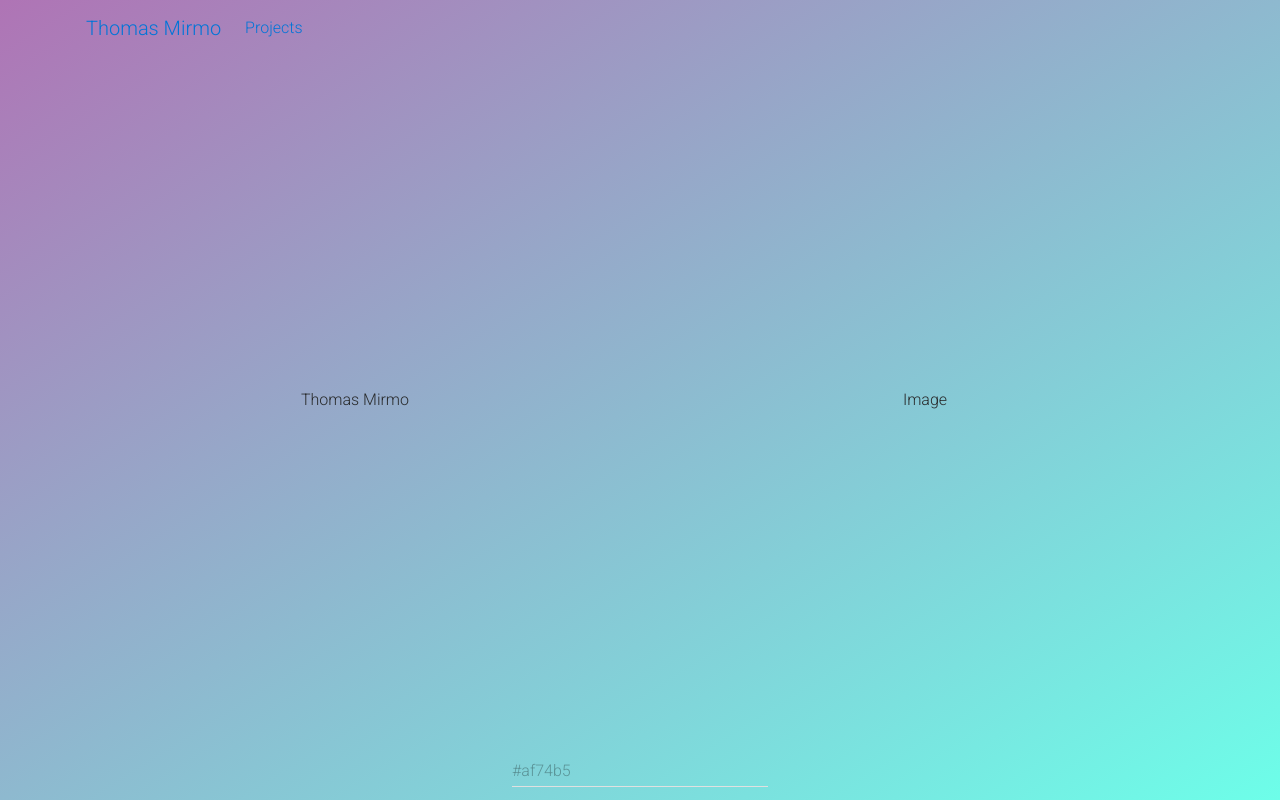
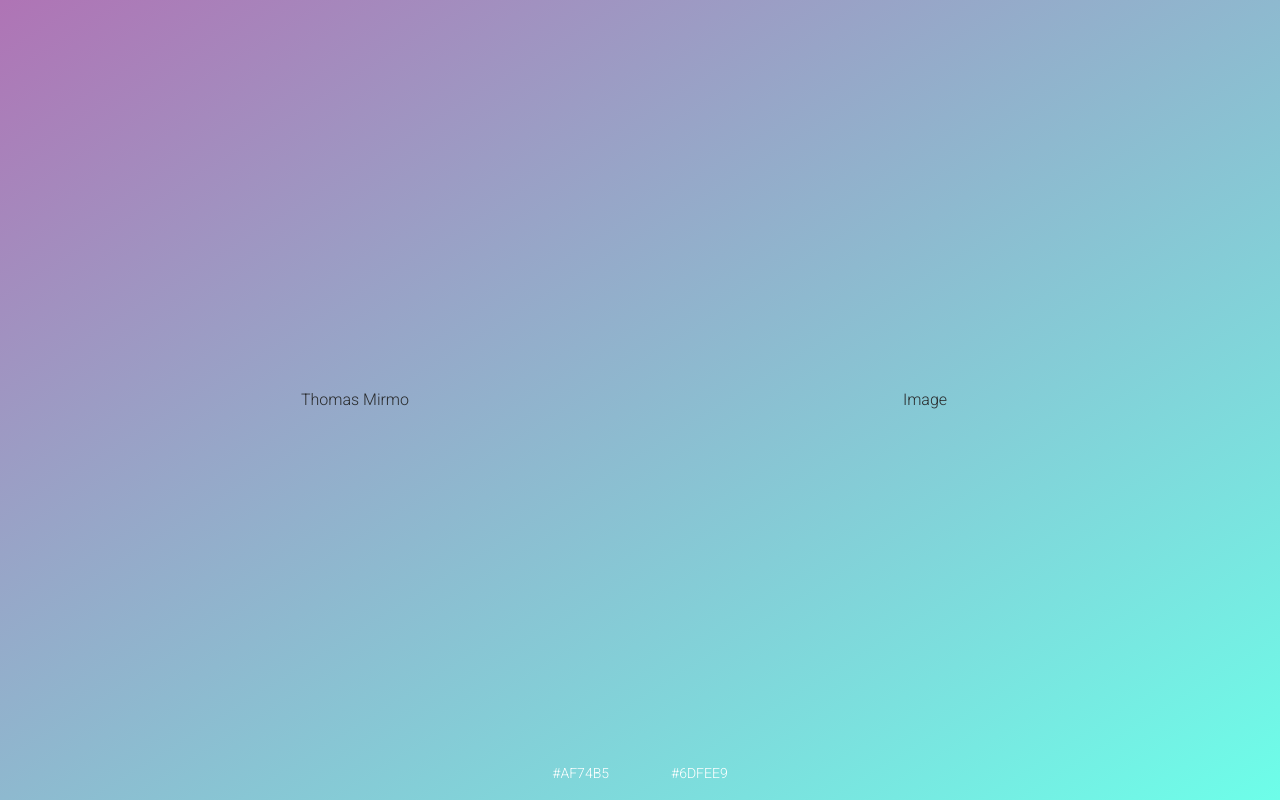
Before and after one commit to tmirmota/mirmo, a React (Create React App) app: page / in a window 1280 px wide. Shown: the top 800 px of the page. Built offline with nearby package versions, Linux system fonts and the light colour scheme; what react-tap-event-plugin would draw is missing.

Commit message:
Added color swatches and connected them to the buttons

```diff
--- a/package.json
+++ b/package.json
@@ -7,6 +7,7 @@
     "lodash": "^4.17.4",
     "material-ui": "^0.18.3",
     "react": "^15.5.4",
+    "react-color": "^2.12.0",
     "react-dom": "^15.5.4",
     "react-tap-event-plugin": "^2.0.1"
   },
--- a/src/App.js
+++ b/src/App.js
@@ -26,6 +26,8 @@ export default class App extends Component {
     headerColors: {
       color1: '#af74b5',
       color2: '#6dfee9',
+      swatch1: false,
+      swatch2: false,
     },
   }
   componentWillMount() {
@@ -59,6 +61,49 @@ export default class App extends Component {
     // this.state({ activeTech: updatedTech })
   }
 
+  handleColorSelect = color => {
+    const { headerColors } = this.state
+    const isColor1 = color === 'color1'
+
+    if (isColor1) {
+      const isAlreadyOpen = headerColors.swatch1
+      if (isAlreadyOpen) {
+        const closeSwatch = update(headerColors, { swatch1: { $set: false } })
+        this.setState({ headerColors: closeSwatch })
+      } else {
+        const openSwatch = update(headerColors, {
+          swatch1: { $set: true },
+          swatch2: { $set: false },
+        })
+        this.setState({ headerColors: openSwatch })
+      }
+    } else {
+      const isAlreadyOpen = headerColors.swatch2
+      if (isAlreadyOpen) {
+        const closeSwatch = update(headerColors, { swatch2: { $set: false } })
+        this.setState({ headerColors: closeSwatch })
+      } else {
+        const openSwatch = update(headerColors, {
+          swatch1: { $set: false },
+          swatch2: { $set: true },
+        })
+        this.setState({ headerColors: openSwatch })
+      }
+    }
+  }
+
+  handleColor1 = ({ hex }) => {
+    const { headerColors } = this.state
+    const updateColor = update(headerColors, { color1: { $set: hex } })
+    this.setState({ headerColors: updateColor })
+  }
+
+  handleColor2 = ({ hex }) => {
+    const { headerColors } = this.state
+    const updateColor = update(headerColors, { color2: { $set: hex } })
+    this.setState({ headerColors: updateColor })
+  }
+
   toggleFilter = () => {
     const { filterStatus } = this.state
     const isFilterActive = filterStatus
@@ -88,14 +133,18 @@ export default class App extends Component {
           <header style={styles.header}>
             <div className="container">
               <div className="row header_content">
-                <Nav />
                 <div className="col align-self-center">
                   Thomas Mirmo
                 </div>
                 <div className="col align-self-center">
                   Image
                 </div>
-                <InputColors colors={headerColors} />
+                <InputColors
+                  colors={headerColors}
+                  handleChange1={this.handleColor1}
+                  handleChange2={this.handleColor2}
+                  handleSelect={this.handleColorSelect}
+                />
               </div>
             </div>
           </header>
--- a/src/components/InputColors/index.js
+++ b/src/components/InputColors/index.js
@@ -1,30 +1,61 @@
 import React, { Component } from 'react'
+import { SwatchesPicker } from 'react-color'
 
 // Material UI
-import TextField from 'material-ui/TextField'
+import FlatButton from 'material-ui/FlatButton'
 
 // Styles
 const styles = {
   section: {
     position: 'absolute',
-    bottom: 5,
+    bottom: 10,
     left: '50%',
   },
   inputSection: {
     position: 'relative',
     left: '-50%',
   },
+  button: {
+    color: '#FFFFFF',
+  },
 }
 
 export default class InputColors extends Component {
   render() {
-    const { colors } = this.props
+    // TODO: Figure out how to pass unique identifier through handleChange
+    const { colors, handleChange1, handleChange2, handleSelect } = this.props
     return (
-      <div style={styles.section}>
-        <div style={styles.inputSection}>
-          <TextField hintText={colors.color1} />
+      <section style={styles.section}>
+        <div style={styles.inputSection} className="row">
+
+          <div className="col">
+            <FlatButton
+              label={colors.color1}
+              labelStyle={styles.button}
+              onClick={() => handleSelect('color1')}
+            />
+            {colors.swatch1 &&
+              <SwatchesPicker
+                color={colors.color1}
+                onChangeComplete={handleChange1}
+              />}
+          </div>
+
+          <div className="col">
+            <FlatButton
+              label={colors.color2}
+              labelStyle={styles.button}
+              onClick={() => handleSelect('color2')}
+            />
+            {colors.swatch2 &&
+              <SwatchesPicker
+                color={colors.color1}
+                onChangeComplete={handleChange1}
+              />}
+          </div>
+
         </div>
-      </div>
+      </section>
     )
   }
 }
```
Also changed, not shown: 1 other file (tests, documents, lock files or other folders).
